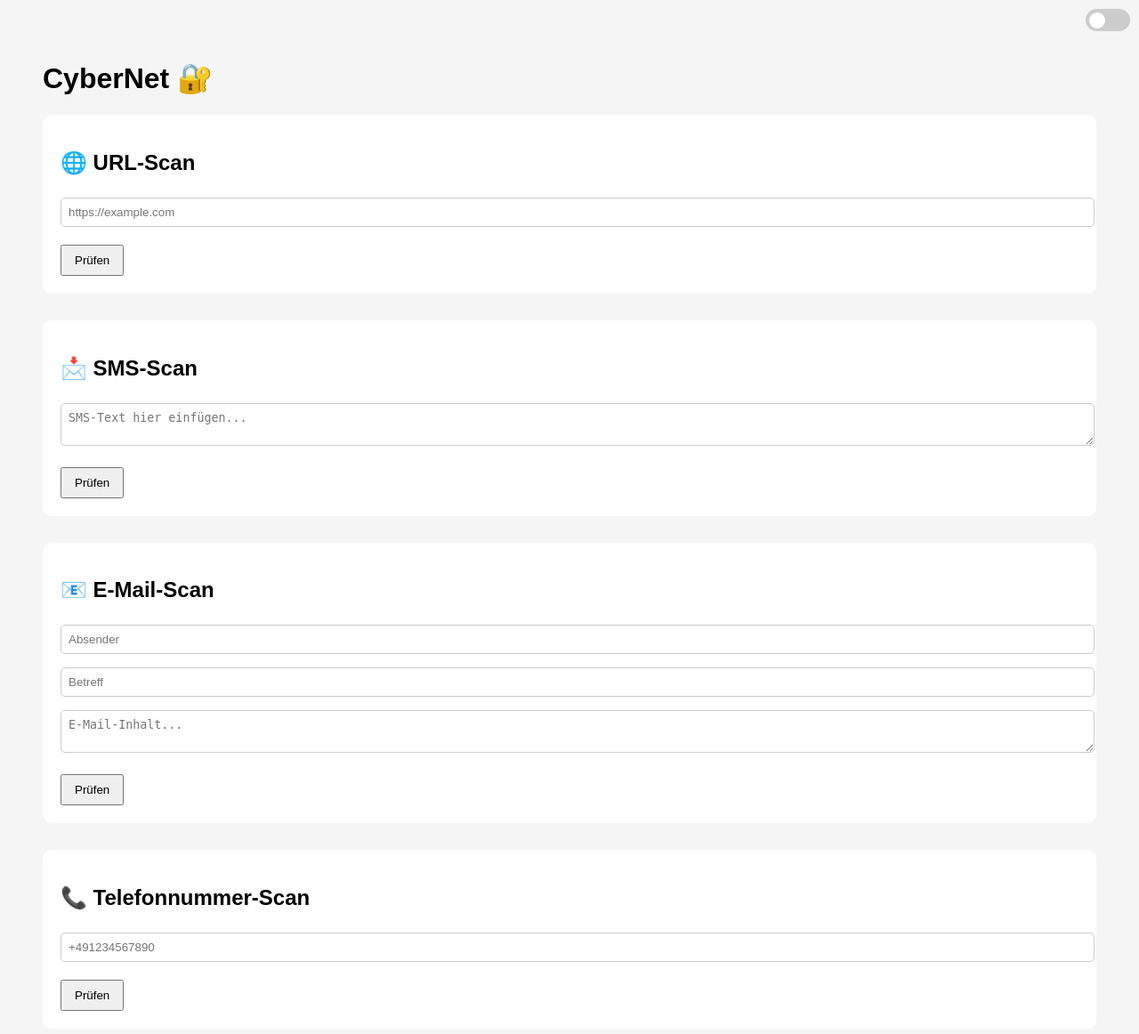
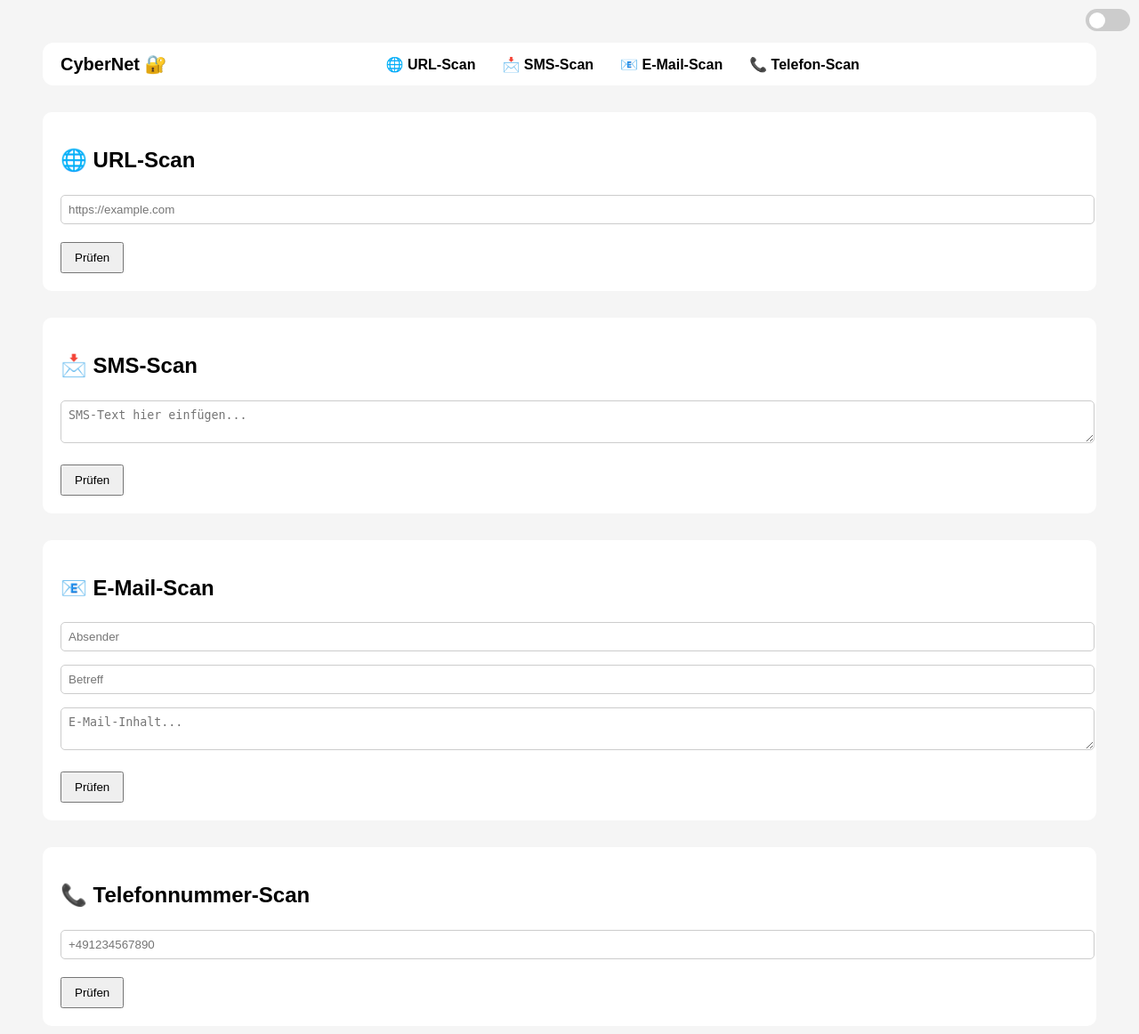
Before and after one commit to daniel-1511/pishing_projekt, a FastAPI app: page / in a window 1280 px wide. Shown: the top 1162 px of the page at 89% size. After the commit the page ends 1133 px from the top, so only its background shows below. Run offline with FastAPI, Linux system fonts and the light colour scheme.

Commit message:
überschrifft laden neu

```diff
--- a/app.py
+++ b/app.py
@@ -14,7 +14,7 @@ templates = Jinja2Templates(directory="templates")
 
 
 # ======================================================
-# TEMPLATE RENDER HELPER (SEHR WICHTIG)
+# TEMPLATE RENDER HELPER
 # ======================================================
 def render_index(request: Request, **kwargs):
     context = {
@@ -85,6 +85,11 @@ def check_url(request: Request, url: str = Form(...)):
         url=url
     )
 
+# GET-Fallback für /check – kein Error mehr beim Neuladen
+@app.get("/check", response_class=HTMLResponse)
+def check_url_get(request: Request):
+    return render_index(request)
+
 
 # ======================================================
 # SMS SCAN
@@ -106,6 +111,11 @@ def check_sms(request: Request, sms_text: str = Form(...)):
         sms_result=result,
         sms_text=sms_text
     )
+
+# GET-Fallback für /check-sms – kein Error mehr beim Neuladen
+@app.get("/check-sms", response_class=HTMLResponse)
+def check_sms_get(request: Request):
+    return render_index(request)
 
 
 # ======================================================
@@ -141,6 +151,11 @@ def check_email(
         email_body=email_body
     )
 
+# GET-Fallback für /check-email – kein Error mehr beim Neuladen
+@app.get("/check-email", response_class=HTMLResponse)
+def check_email_get(request: Request):
+    return render_index(request)
+
 
 # ======================================================
 # TELEFONNUMMER SCAN
@@ -162,3 +177,8 @@ def check_phone(request: Request, phone_number: str = Form(...)):
         phone_result=result,
         phone_number=phone_number
     )
+
+# GET-Fallback für /check-phone – kein Error mehr beim Neuladen
+@app.get("/check-phone", response_class=HTMLResponse)
+def check_phone_get(request: Request):
+    return render_index(request)
--- a/templates/index.html
+++ b/templates/index.html
@@ -23,6 +23,52 @@ body {
     background-color: var(--bg);
     color: var(--text);
     padding: 40px;
+    scroll-behavior: smooth;
+}
+
+.navbar {
+    position: sticky;
+    top: 0;
+    z-index: 1000;
+    background-color: var(--box);
+    padding: 12px 20px;
+    display: flex;
+    align-items: center;
+    justify-content: space-between; /* verteilt links und rechts */
+    border-radius: 12px;
+    margin-bottom: 30px;
+}
+
+.nav-left {
+    font-size: 20px;
+}
+
+.nav-left a {
+    text-decoration: none;
+    color: var(--text);
+    font-weight: bold;
+}
+
+.nav-left a:hover {
+    text-decoration: underline;
+}
+
+/* mittig zentrierte Links */
+.nav-center {
+    display: flex;
+    justify-content: center; /* horizontal zentrieren */
+    gap: 30px; /* Abstand zwischen Links */
+    flex: 1; /* nimmt den freien Platz */
+}
+
+.nav-center a {
+    text-decoration: none;
+    color: var(--text);
+    font-weight: bold;
+}
+
+.nav-center a:hover {
+    text-decoration: underline;
 }
 
 .box {
@@ -139,6 +185,7 @@ window.onload = function () {
 
 <body>
 
+<!-- ================= DARK MODE TOGGLE ================= -->
 <div class="toggle-container">
     <label class="switch">
         <input type="checkbox" id="darkModeToggle">
@@ -146,7 +193,19 @@ window.onload = function () {
     </label>
 </div>
 
-<h1>CyberNet 🔐</h1>
+<!-- ================= NAVIGATION ================= -->
+<nav class="navbar">
+    <div class="nav-left">
+        <a href="/" onclick="location.reload(); return false;"><strong>CyberNet 🔐</strong></a>
+    </div>
+
+    <div class="nav-center">
+        <a href="#url-scan">🌐 URL‑Scan</a>
+        <a href="#sms-scan">📩 SMS‑Scan</a>
+        <a href="#email-scan">📧 E‑Mail‑Scan</a>
+        <a href="#phone-scan">📞 Telefon‑Scan</a>
+    </div>
+</nav>
 
 {% if error %}
 <div class="box">
@@ -155,7 +214,7 @@ window.onload = function () {
 {% endif %}
 
 <!-- ================= URL SCAN ================= -->
-<div class="box">
+<div class="box" id="url-scan">
 <h2>🌐 URL-Scan</h2>
 
 <form method="post" action="/check">
@@ -211,7 +270,7 @@ window.onload = function () {
 </div>
 
 <!-- ================= SMS SCAN ================= -->
-<div class="box">
+<div class="box" id="sms-scan">
 <h2>📩 SMS-Scan</h2>
 
 <form method="post" action="/check-sms">
@@ -253,7 +312,7 @@ window.onload = function () {
 </div>
 
 <!-- ================= EMAIL SCAN ================= -->
-<div class="box">
+<div class="box" id="email-scan">
 <h2>📧 E-Mail-Scan</h2>
 
 <form method="post" action="/check-email">
@@ -275,7 +334,7 @@ window.onload = function () {
 </div>
 
 <!-- ================= TELEFONNUMMER SCAN ================= -->
-<div class="box">
+<div class="box" id="phone-scan">
 <h2>📞 Telefonnummer-Scan</h2>
 
 <form method="post" action="/check-phone">
```
